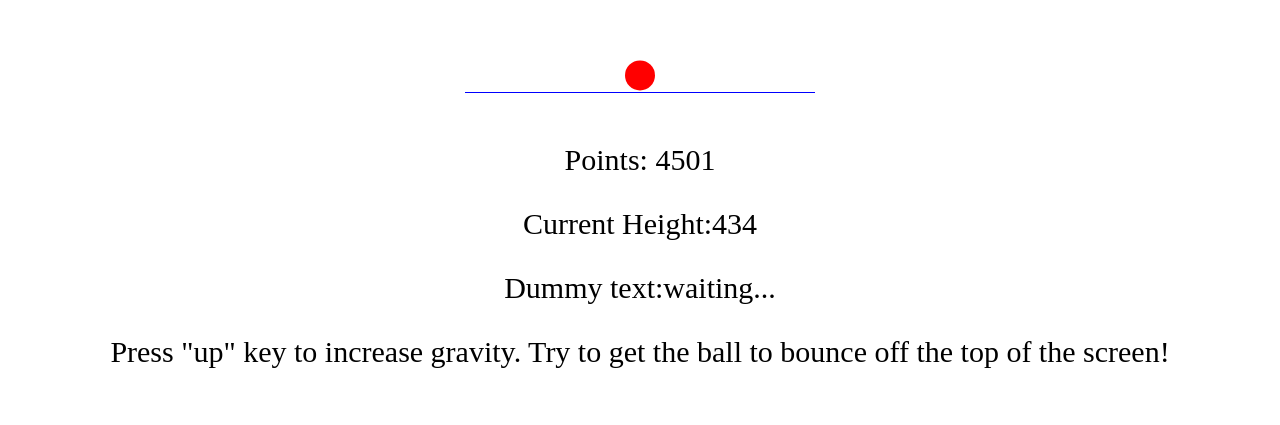
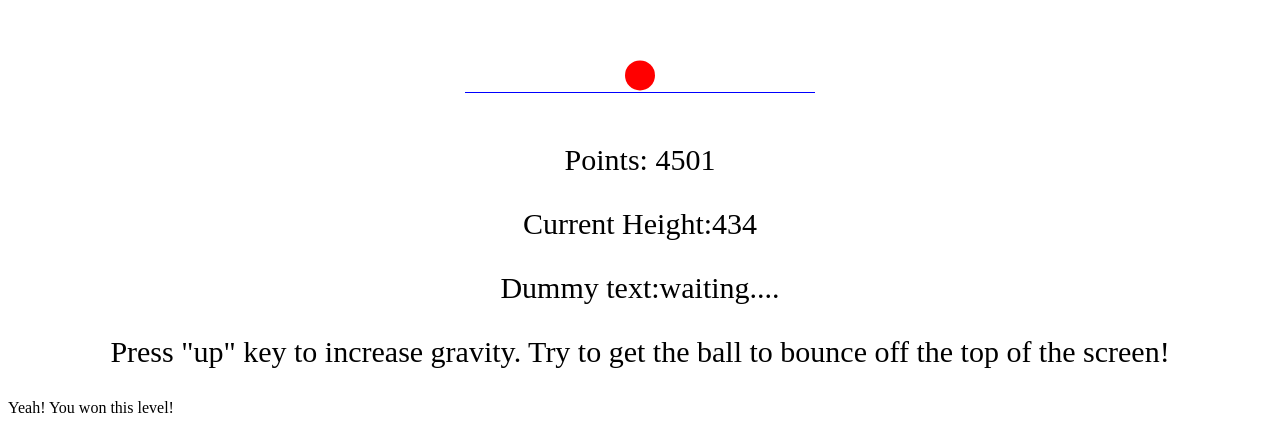
Before and after one commit to marbiru/bounce, a plain HTML site: page index.html in a window 1280 px wide. Shown: the part 408-833 px from the top of the page. Before the commit the page ends 807 px from the top, so only its background shows below. Drawn offline with nearby package versions, Linux system fonts and the light colour scheme.

Commit message:
Dialog pops up when you win the level

```diff
--- a/index.html
+++ b/index.html
@@ -15,7 +15,7 @@
     <p>Dummy text:<span id="dummy_text"></span></p>
     <p>Press "up" key to increase gravity. Try to get the ball to bounce off the top of the screen!</p>
 
-    <div id="level_win" title="Woohoo!">
+    <div id="level_win" title="Woohoo!">Yeah! You won this level!</div>
 
   <script src="https://code.jquery.com/jquery-1.10.2.js"></script>
   <script src="https://code.jquery.com/ui/1.11.4/jquery-ui.js"></script>
--- a/main.js
+++ b/main.js
@@ -20,18 +20,19 @@ $(function() {
 
 $(function() {
     setInterval(function() {
-                if ( ball.y > 0) {
-                    $( "#dummy_text" ).html( "waiting...")
+                if ( ball.y > 400) {
+                    $( "#dummy_text" ).html( "waiting...." )
                 } else {
-                    $( "#dummy_text" ).html( "it worked!..." )
+                    $( "#dummy_text" ).html( level_win() )
                 };
             }, 10);
 });
 
 
+function level_win() {
     $(function() {
         $( "#level_win" ).dialog({
-      autoOpen: false,
+
           show: {
             effect: "puff",
             duration: 500
@@ -42,3 +43,4 @@ $(function() {
           }
       });
     });
+};
```
Lines whose indentation alone changed are shown as unchanged.
